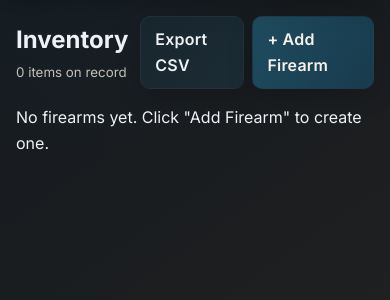
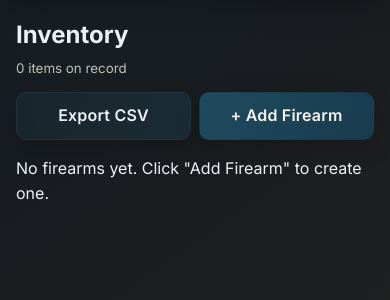
Before and after one commit to Gogorichielab/PPCollection, a Node server app: page /firearms/ in a window 390 px wide. Shown: the part 236-536 px from the top of the page. Run offline with Node 20, Linux system fonts and the light colour scheme; the visitor is signed in with stand-in values (Sample User, id 1); data that the repository does not hold is empty; some libraries are stand-ins or nearby versions.

Commit message:
style(mobile): stack action bar buttons on small screens
Co-authored-by: gogorichie <29635364+gogorichie@users.noreply.github.com>

```diff
--- a/src/public/css/styles.css
+++ b/src/public/css/styles.css
@@ -788,4 +788,19 @@ a {
   .col-span-2 {
     grid-column: span 1;
   }
+
+  .action-bar {
+    flex-direction: column;
+    align-items: stretch;
+  }
+
+  .action-bar > div {
+    width: 100%;
+    justify-content: stretch;
+  }
+
+  .action-bar .btn {
+    flex: 1;
+    justify-content: center;
+  }
 }
```
